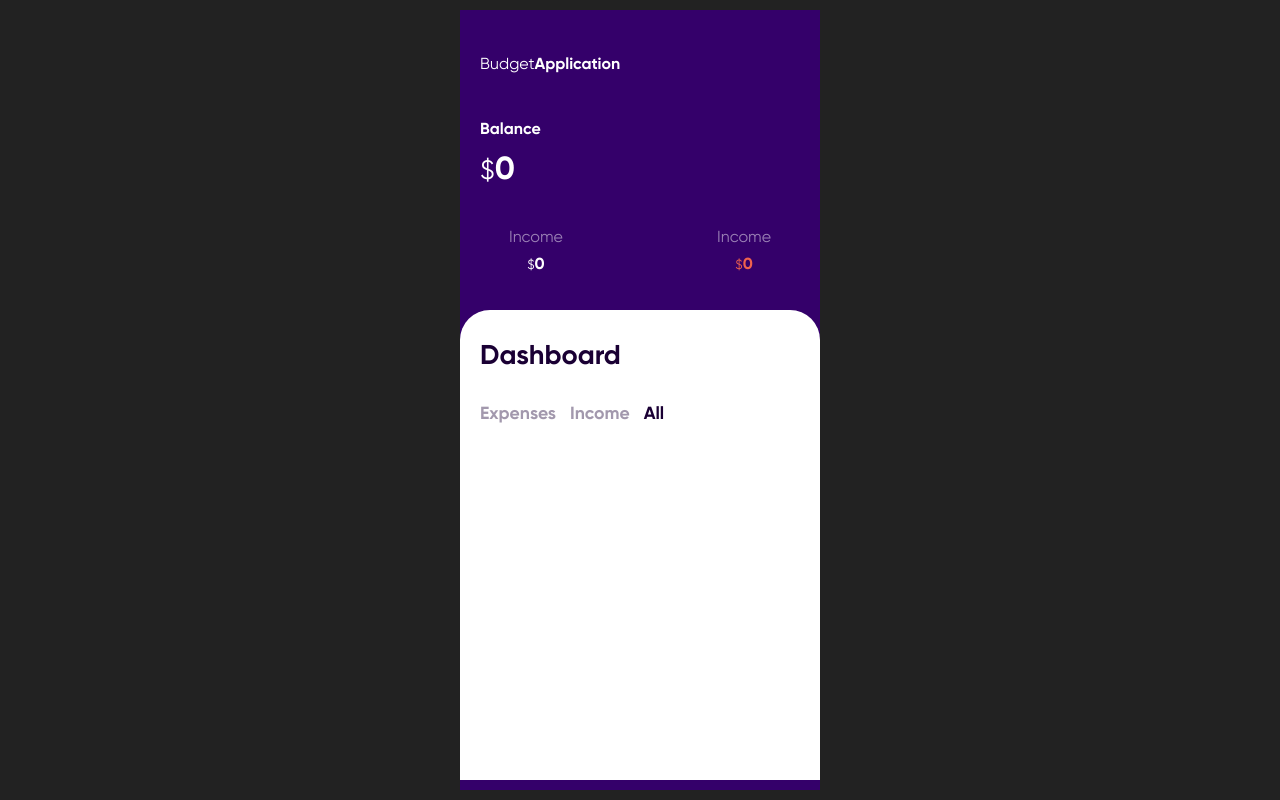
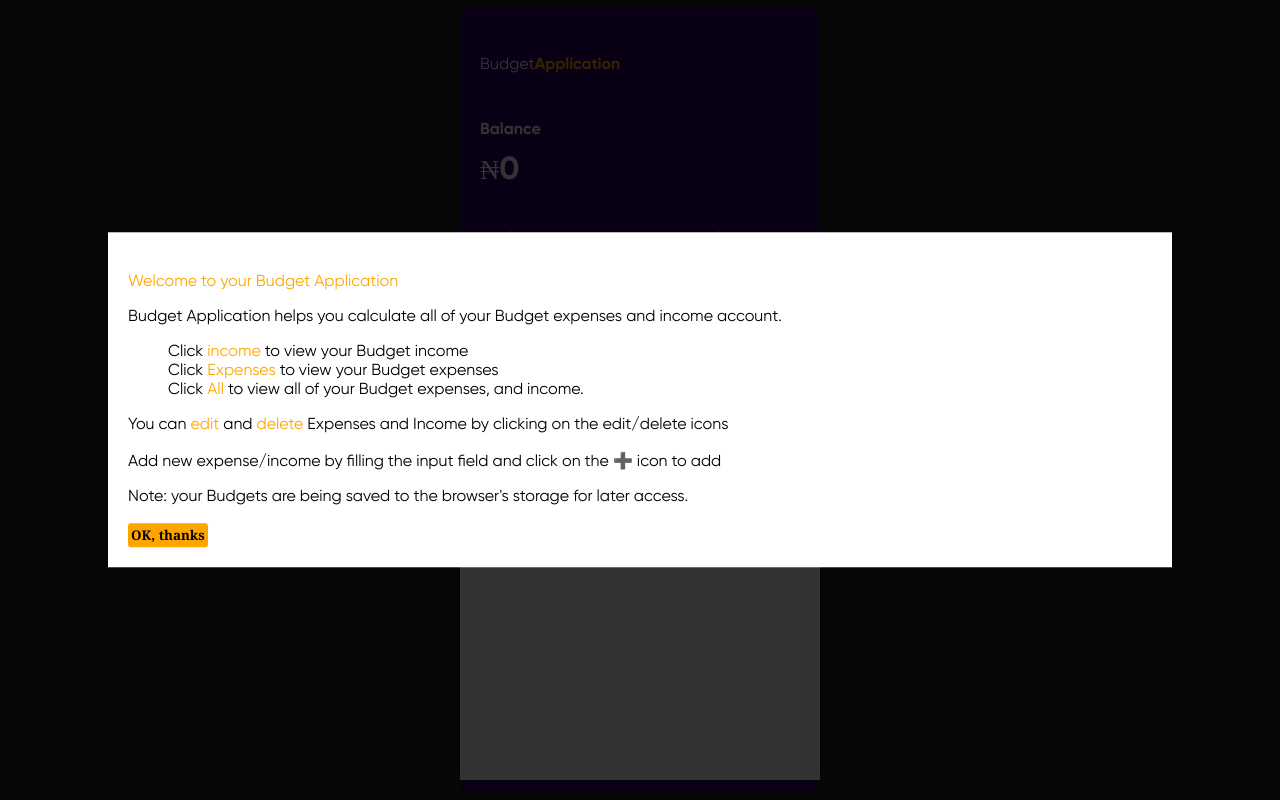
Before and after one commit to MoralistFestus/budget-application, a plain HTML site: page index.html in a window 1280 px wide. Drawn offline with Linux system fonts and the light colour scheme.

Commit message:
added modal popup

```diff
--- a/budget.js
+++ b/budget.js
@@ -131,12 +131,12 @@ function updateUI(){
     balance = Math.abs(calculateBalance(income, outcome));
 
     // DETERMINE SIGN OF BALANCE
-    let sign = (income >= outcome) ? "$" : "-$";
+    let sign = (income >= outcome) ? "₦" : "-₦";
 
     // UPDATE UI
     balanceEl.innerHTML = `<small>${sign}</small>${balance}`;
-    outcomeTotalEl.innerHTML = `<small>$</small>${outcome}`;
-    incomeTotalEl.innerHTML = `<small>$</small>${income}`;
+    outcomeTotalEl.innerHTML = `<small>₦</small>${outcome}`;
+    incomeTotalEl.innerHTML = `<small>₦</small>${income}`;
 
     clearElement( [expenseList, incomeList, allList] );
 
@@ -157,7 +157,7 @@ function updateUI(){
 function showEntry(list, type, title, amount, id){
 
     const entry = ` <li id = "${id}" class="${type}">
-                        <div class="entry">${title}: $${amount}</div>
+                        <div class="entry">${title}: ₦${amount}</div>
                         <div id="edit"></div>
                         <div id="delete"></div>
                     </li>`;
@@ -213,3 +213,9 @@ function inactive( elements ){
         element.classList.remove("active");
     })
 }
+
+window.onload = function () {
+    document.getElementById('button').onclick = function () {
+        document.getElementById('modal').style.display = "none"
+    };
+};
--- a/index.html
+++ b/index.html
@@ -8,6 +8,17 @@
     <link rel="stylesheet" href="style.css">
 </head>
 <body>
+	<div id="modal">
+	    <div class="modalconent">
+	         <h1></h1>
+
+	        <p id="intro"><b>Welcome to your Budget Application</b></p>
+	        <p>Budget Application helps you calculate all of your Budget expenses and income account. </p>
+	        <p><ul><li>Click <b>income</b> to view your Budget income</li><li>Click <b>Expenses</b> to view your Budget expenses</li><li>Click <b>All</b> to view all of your Budget expenses, and income.</li></ul><p>You can <b>edit</b> and <b>delete</b> Expenses and Income by clicking on the edit/delete icons </p><p>Add new expense/income by filling the input field and click on the ➕ icon to add</p><p><strong>Note:</strong> your Budgets are being saved to the browser's storage for later access. </p>
+	        <button id="button">OK, thanks</button>
+	    </div>
+	</div>
+
     <div class="budget-container">
         <div class="app-title">
             <a href="">Budget<b>Application</b></a>
@@ -18,7 +29,7 @@
                     Balance
                 </div>
                 <div class="value">
-                    <small>$</small>0
+                    <small>₦</small>0
                 </div>
             </div>
             <div class="account">
@@ -27,7 +38,7 @@
                         Income
                     </div>
                     <div class="income-total">
-                        <small>$</small>0
+                        <small>₦</small>0
                     </div>
                 </div>
                 <div class="chart"></div>
@@ -36,7 +47,7 @@
                         Income
                     </div>
                     <div class="outcome-total">
-                        <small>$</small>0
+                        <small>₦</small>0
                     </div>
                 </div>
             </div>
@@ -52,7 +63,7 @@
                 <ul class="list"></ul>
                 <div class="input">
                     <input type="text" id="income-title-input" name="title" placeholder="Title">
-                    <input type="number" id="income-amount-input" name="amount" placeholder="$0">
+                    <input type="number" id="income-amount-input" name="amount" placeholder="₦0">
                     <div class="add-income"><img src="icon/plus.png" alt=""></div>
                 </div>
             </div>
@@ -60,7 +71,7 @@
                 <ul class="list"></ul>
                 <div class="input">
                     <input type="text" id="expense-title-input" name="title" placeholder="Title">
-                    <input type="number" id="expense-amount-input" name="amount" placeholder="$0">
+                    <input type="number" id="expense-amount-input" name="amount" placeholder="₦0">
                     <div class="add-expense"><img src="icon/plus.png" alt=""></div>
                 </div>
             </div>
--- a/style.css
+++ b/style.css
@@ -432,3 +432,42 @@ input[type=number] {
     background-size: 20px 20px;
     background-repeat: no-repeat;
 }
+#modal {
+    position: fixed;
+    font-family: Arial, Helvetica, sans-serif;
+    top: 0;
+    left: 0;
+    background: rgba(0, 0, 0, 0.8);
+    z-index: 99999;
+    height: 100%;
+    width: 100%;
+}
+
+#intro p {
+    text-align: center;
+    font-size: 15px;
+    font-weight: 800;
+    font-family: georgia;
+}
+b {
+    color: orange;
+}
+.modalconent {
+    position: absolute;
+    top: 50%;
+    left: 50%;
+    transform: translate(-50%, -50%);
+    background: #fff;
+    width: 80%;
+    padding: 20px;
+}
+
+#button {
+    background: orange;
+    padding: 3px;
+    border-radius: 3px;
+    border: 0;
+    font-weight: 800;
+    font-family: georgia;
+
+}
```
